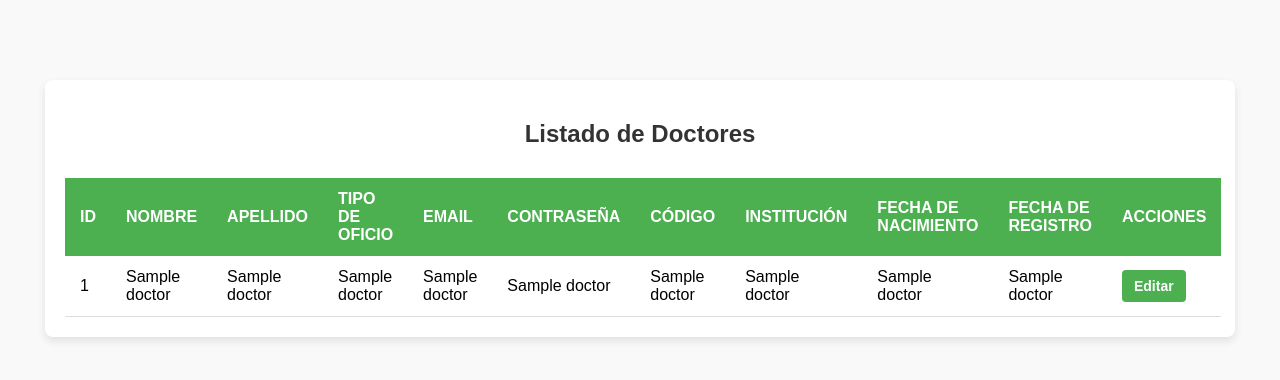
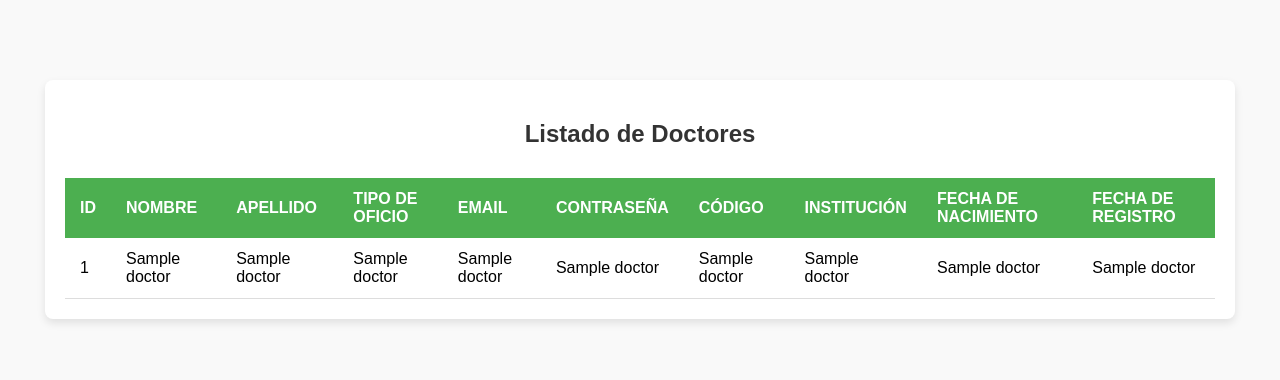
Before and after one commit to KimberlyZL/ADK, a Flask app: template template/form_doctor/form_doctor.html in a window 1280 px wide. Shown: the top 380 px of the page. Run offline with Flask 3, Linux system fonts and the light colour scheme; the template is opened without the code that fills it: most values are stand-ins (such as "Sample title", 1, 10 or a date in 2020).

Commit message:
Actualización en la lógica del archivo app.py

```diff
--- a/template/form_doctor/form_doctor.html
+++ b/template/form_doctor/form_doctor.html
@@ -101,7 +101,6 @@
                     <th>Institución</th>
                     <th>Fecha de Nacimiento</th>
                     <th>Fecha de Registro</th>
-                    <th>Acciones</th>
                 </tr>
             </thead>
             <tbody>
@@ -117,9 +116,6 @@
                     <td>{{ doctor[7] }}</td>
                     <td>{{ doctor[8] }}</td>
                     <td>{{ doctor[9] }}</td>
-                    <td class="actions">
-                        <a href="{{ url_for('edit_doctor', id=doctor[0]) }}">Editar</a>
-                    </td>
                 </tr>
                 {% endfor %}
             </tbody>
```
